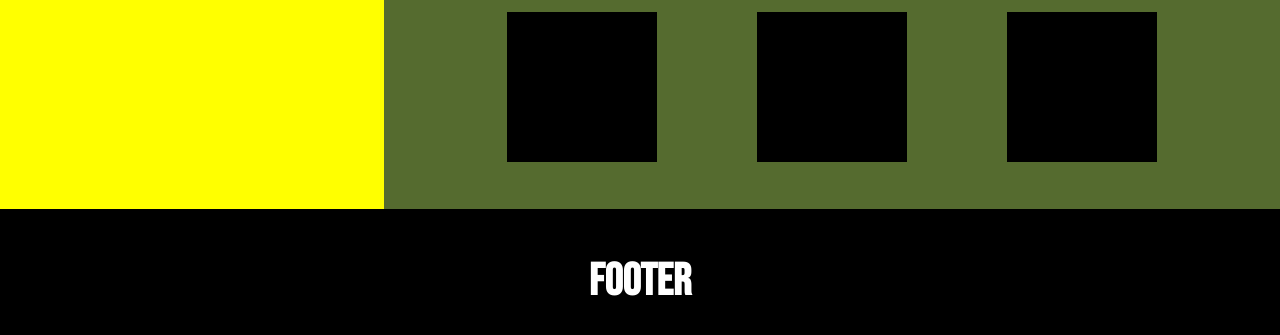
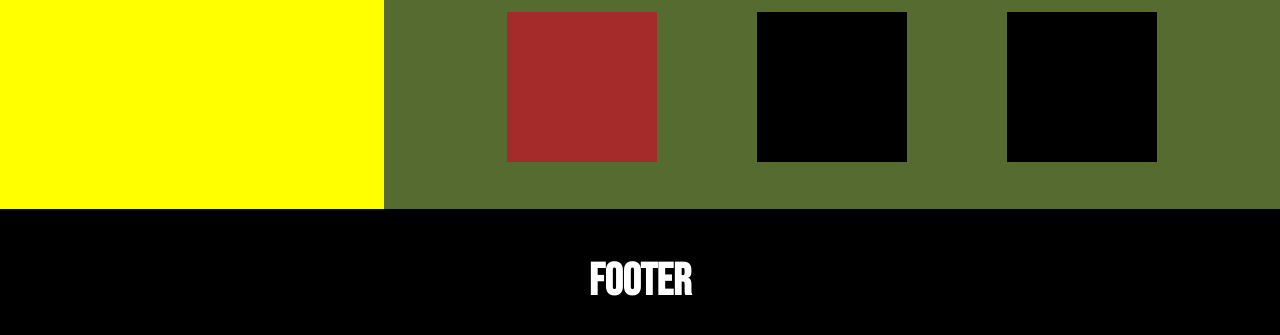
Before and after one commit to Ogur4iksnp/lesson7, a plain HTML site: page index.html in a window 1280 px wide. In both pictures the pointer is over the element 582 px from the left and 699 px from the top of the page. Shown: the part 613-948 px from the top of the page. Drawn offline with Linux system fonts and the light colour scheme.

Commit message:
second commit

```diff
--- a/style.css
+++ b/style.css
@@ -68,3 +68,6 @@ img{
     width:55%;
     height: 55%;
 }
+.nigga:hover{
+    background-color: brown;
+}
```
